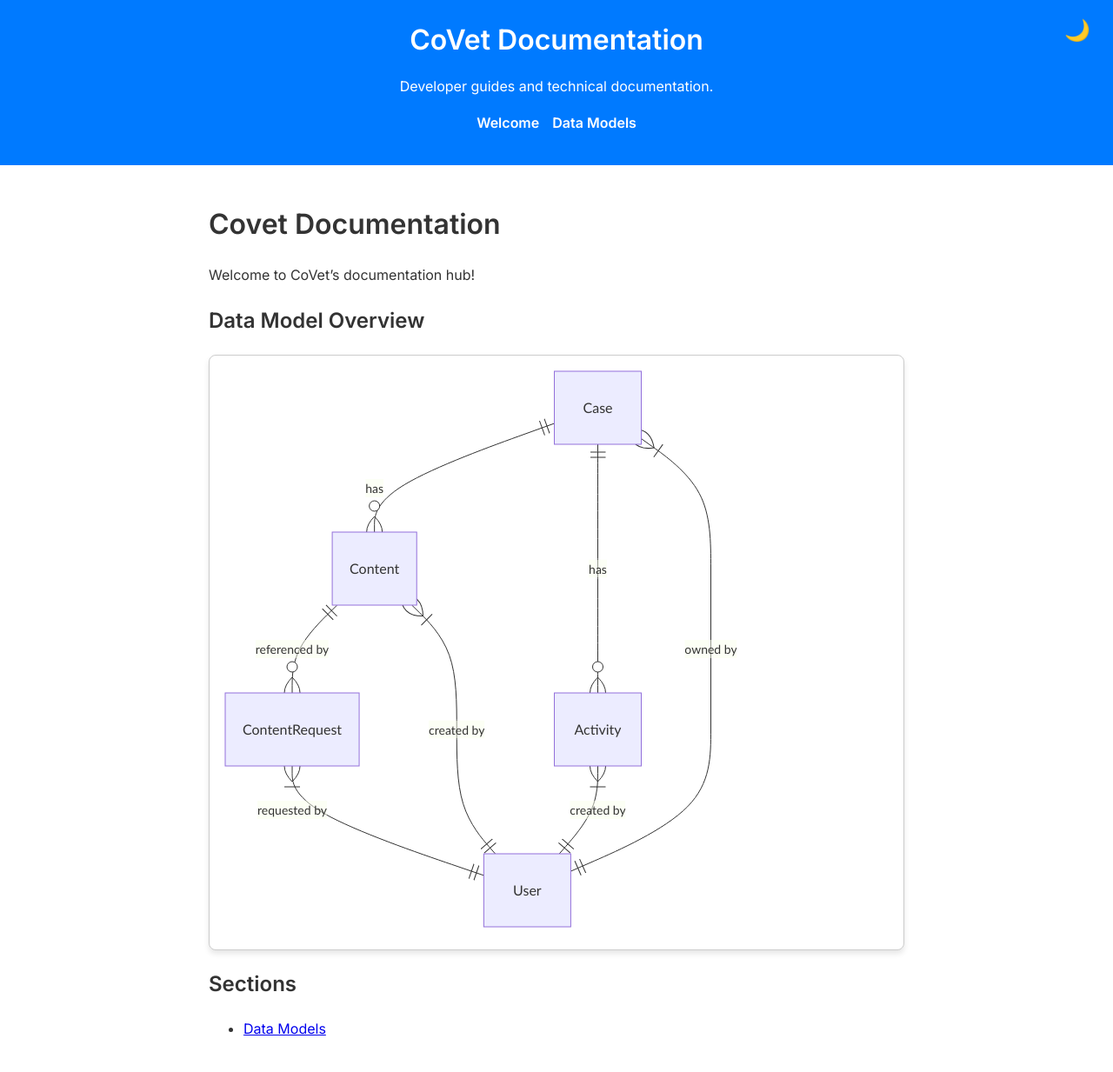
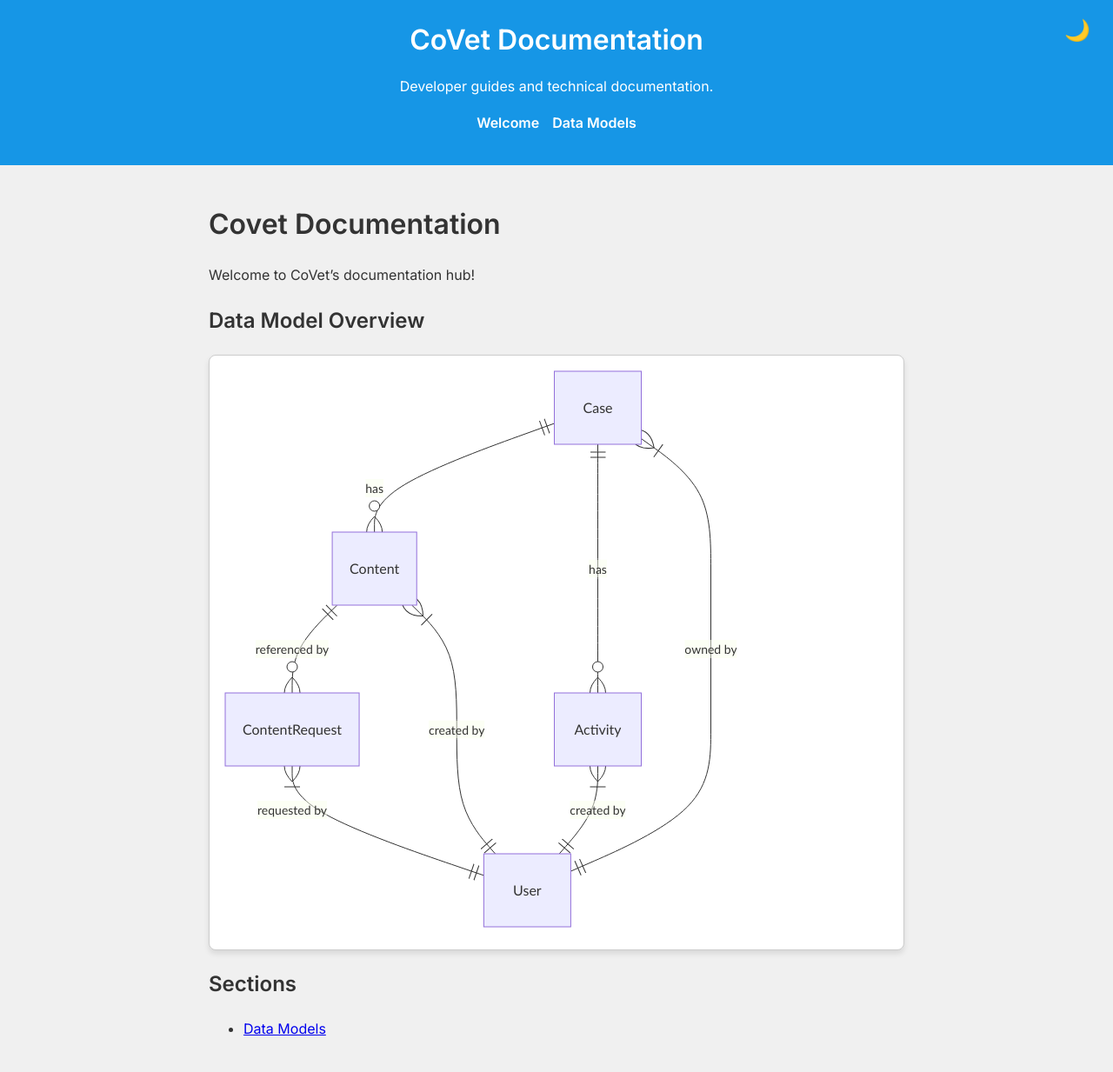
Before and after one commit to coreybb/docs, a Jekyll site: the page built from index.md, in a window 1280 px wide. Shown: the whole page at 87% size. Built offline with Jekyll 4.4.1, drawn with Linux system fonts in a browser that asks for light colours.

Commit message:
sad;fkljhg

```diff
--- a/_layouts/default.html
+++ b/_layouts/default.html
@@ -11,9 +11,9 @@
     <link href="https://fonts.googleapis.com/css2?family=Inter:wght@400;600&display=swap" rel="stylesheet">
     <style>
         :root {
-            --background-color: #fff;
+            --background-color: #f0f0f0;
             --text-color: #333;
-            --primary-color: #007aff;
+            --primary-color: #1696E6;
         }
         body {
             font-family: 'Inter', sans-serif;
@@ -67,9 +67,9 @@
             box-shadow: 0 4px 6px rgba(0, 0, 0, 0.1);
         }
         body.dark {
-            --background-color: #1d1d1f;
+            --background-color: #292A2F;
             --text-color: #f5f5f7;
-            --primary-color: #0a84ff;
+            --primary-color: #1696E6;
         }
         .theme-toggle {
             position: absolute;
```
